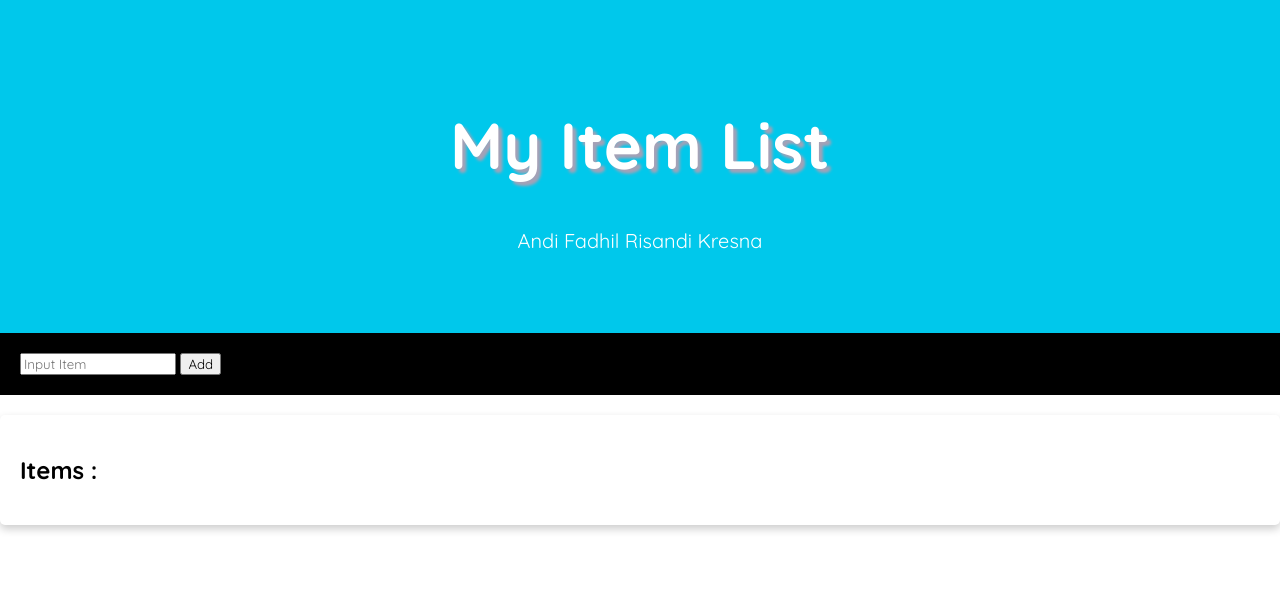
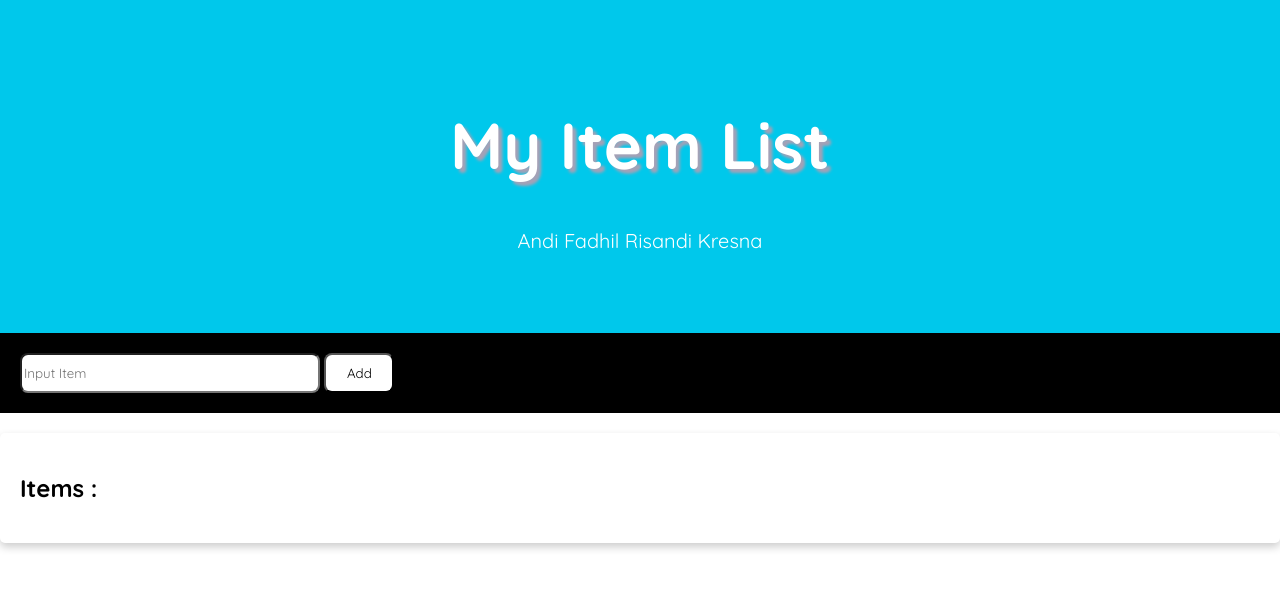
Before and after one commit to FadhilRisandi/Web-Programming, a PHP site: page /shopList.html in a window 1280 px wide. Shown: the top 589 px of the page. Run offline with PHP 8.4, Linux system fonts and the light colour scheme.

Commit message:
upload new files

```diff
--- a/04-Javascript/ShopList.css
+++ b/04-Javascript/ShopList.css
@@ -5,8 +5,6 @@
     box-sizing: border-box;
 
 }
-
-
 
 h1 {
     font-family: 'Quicksand', sans-serif;
@@ -20,7 +18,19 @@ head{
     display: inline;
  }
 
-
+ .addItemButton {
+    width: 70px;
+    height: 40px;
+    border-radius: 8px;
+    color :black;
+    background:white;
+}
+.inputBox {
+    width: 300px;
+    height: 40px;
+    size: 20px;
+    border-radius:  8px;
+}
 body{
     margin: 0;
     padding: 0;
--- a/04-Javascript/shopList.html
+++ b/04-Javascript/shopList.html
@@ -13,6 +13,7 @@
         .list-item > p {
             margin-right: 8px;
         }
+
     </style>
 </head>
 <body>
@@ -24,14 +25,13 @@
 
     <div>
         <div class="inputSection">
-            <input type="text" id="input-item" placeholder="Input Item">
-            <button type="submit" id="btn-addItem">Add</button>
+            <input type="text" id="input-item" placeholder="Input Item" class="inputBox">
+            <button type="submit" id="btn-addItem" class="addItemButton">Add</button>
         </div>
 <div class="background">
         <div class="cardbox">
             <h2>Items : </h2>
             <ul class="list">
-
             </ul>
         </div>
 </div>
```
Also changed, not shown: 04-Javascript/shopList.js (+17 -19 lines).
